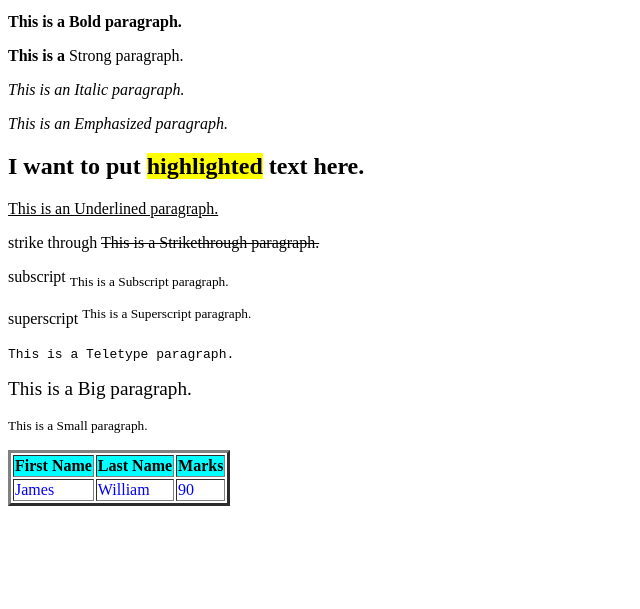
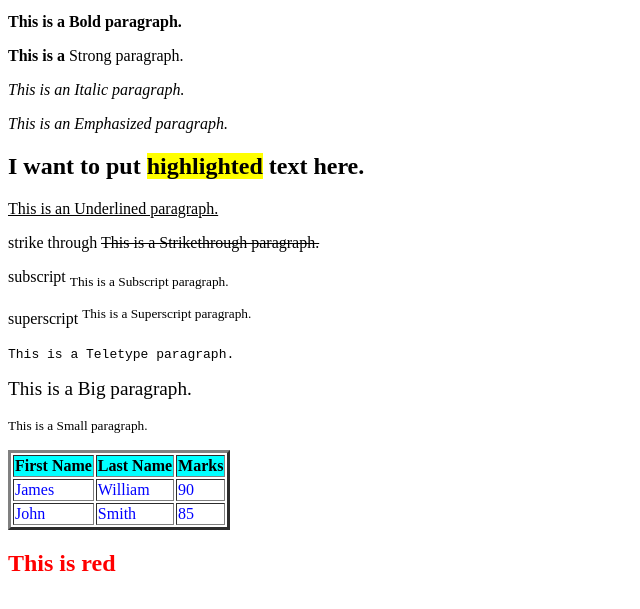
Before and after one commit to SarvsDev/Placement, a plain HTML site: page Day 1/index.html in a window 1280 px wide. Shown: the part 137-746 px from the top of the page, without its empty margins (0-640 px from the left). Drawn offline with Linux system fonts and the light colour scheme.

Commit message:
Added new files

```diff
--- a/Day 1/index.html
+++ b/Day 1/index.html
@@ -36,5 +36,12 @@
             <td style="color: blue;" style="background-color: lightgray;">William</td>
             <td style="color: blue;" style="background-color: lightgray;">90</td>
         </tr>
+        <tr>
+            <td style="color: blue;" style="background-color: lightgray;">John</td>
+            <td style="color: blue;" style="background-color: lightgray;">Smith</td>
+            <td style="color: blue;" style="background-color: lightgray;">85</td>
+        </tr>
+    </table>
+    <h2 style="color: red;">This is red</h2>
 </body>
 </html>
```
Also changed, not shown: studentreport.html (added).
